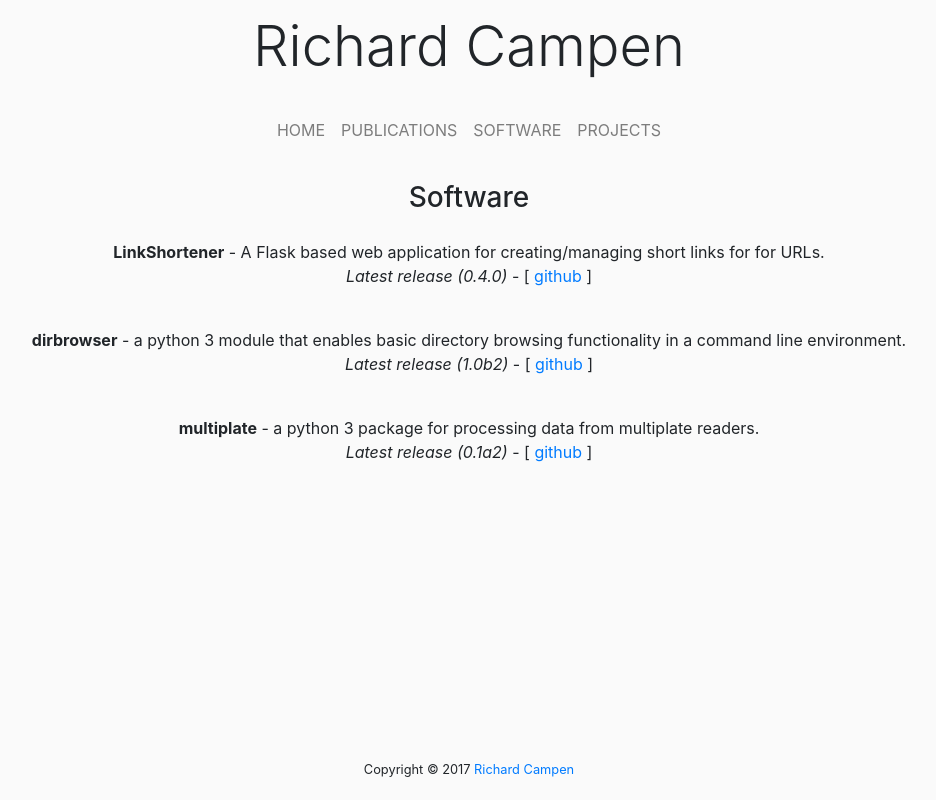
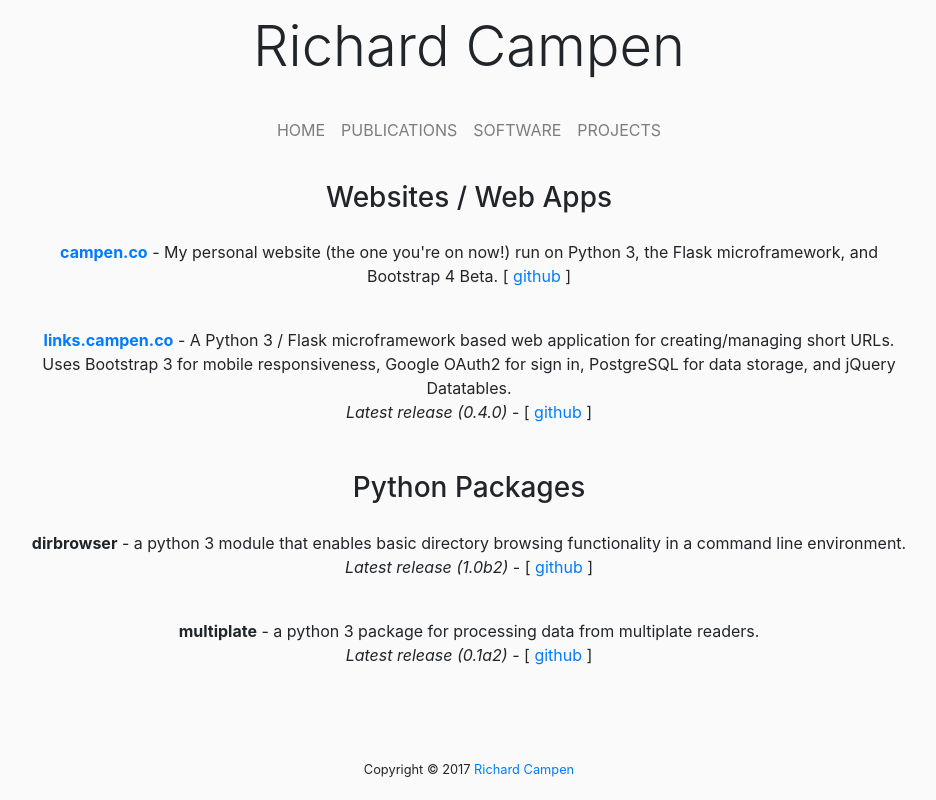
Before and after one commit to campenr/richardcampendotcom, a Flask app: page /software in a window 1280 px wide. Shown: the whole page, without its empty margins (171-1107 px from the left). Run offline with Flask 2, Linux system fonts and the light colour scheme; some libraries are stand-ins or nearby versions.

Commit message:
Update list of software. Split into different categories

```diff
--- a/app/templates/software.html
+++ b/app/templates/software.html
@@ -9,17 +9,39 @@
     {# Insert page specific body here. #}
 
     <div class="pt-3 pb-1">
-        <h3 class="pt-2">Software</h3>
+        <h3 class="pt-2">Websites / Web Apps</h3>
     </div>
 
+    {# TODO: change styling of links #}
+
     <p class="pt-3 pb-2 px-3">
-        <b>LinkShortener</b> - A Flask based web application for creating/managing short links for for URLs.
+        <a href="https://campen.co">
+            <b>campen.co</b>
+        </a>
+        - My personal website (the one you're on now!) run on Python 3, the Flask microframework, and Bootstrap 4 Beta.
+{#        <i>Latest release (0.4.0)</i> -#}
+        <span class="text-nowrap">[
+            <a class="link" target= "_blank" href="https://github.com/campenr/campen.co">github</a>
+        ]</span>
+    </p>
+
+    <p class="pt-3 pb-2 px-3">
+        <a href="https://links.campen.co">
+            <b>links.campen.co</b>
+        </a>
+        - A Python 3 / Flask microframework based web application for creating/managing short URLs. Uses
+        <span class="text-nowrap">Bootstrap 3</span> for mobile responsiveness, Google OAuth2
+        for sign in, PostgreSQL for data storage, and jQuery Datatables.
         <br />
         <i>Latest release (0.4.0)</i> -
         <span class="text-nowrap">[
-            <a class="link" target= "_blank" href="https://github.com/campenr/LinkShortener">github</a>
+            <a class="link" target= "_blank" href="https://github.com/campenr/links.campen.co">github</a>
         ]</span>
     </p>
+
+    <div class="pt-3 pb-1">
+        <h3 class="pt-2">Python Packages</h3>
+    </div>
 
     <p class="pt-3 pb-2 px-3">
         <b>dirbrowser</b> - a python 3 module that enables basic directory browsing functionality in a command line environment.
```
